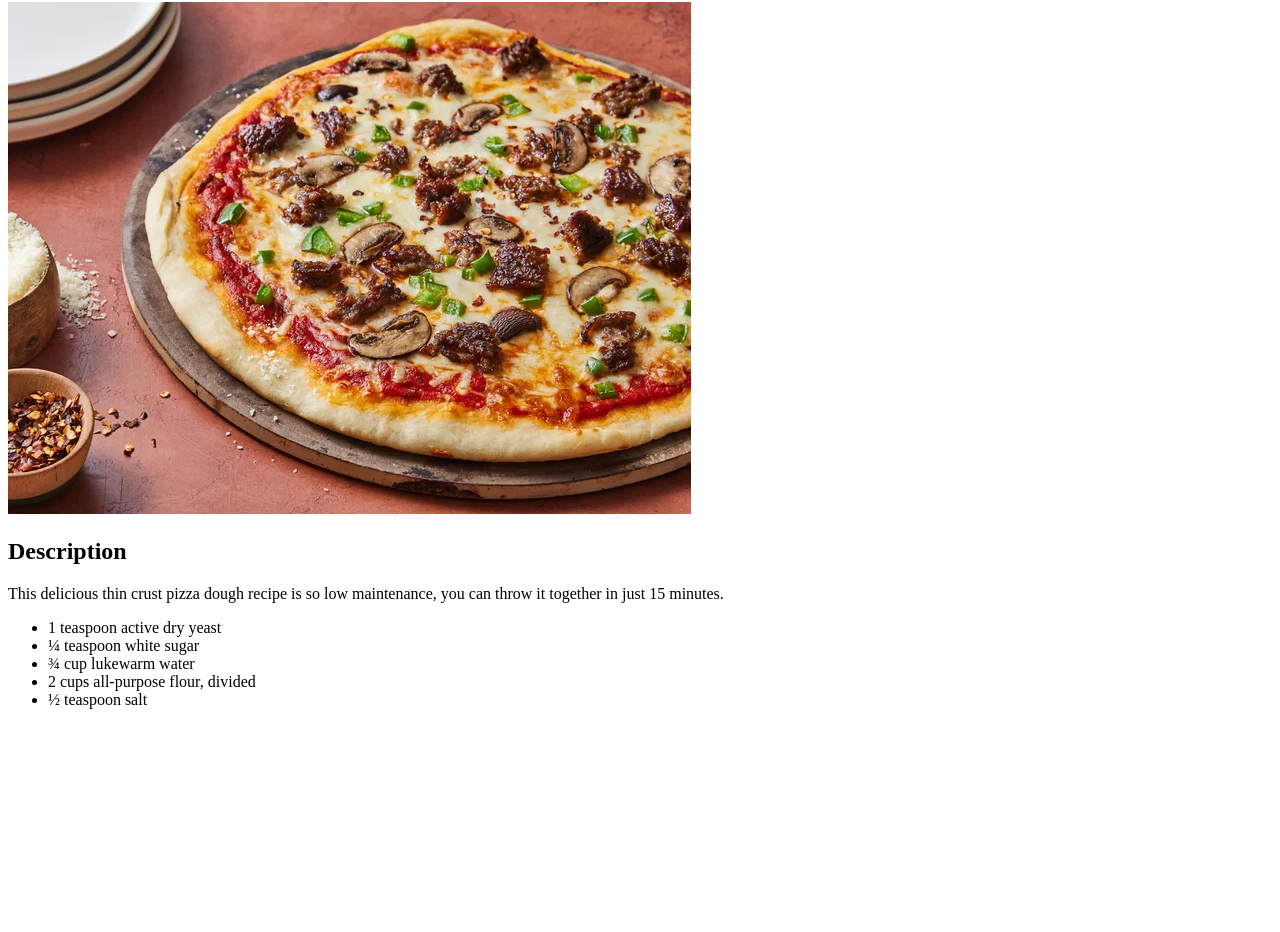
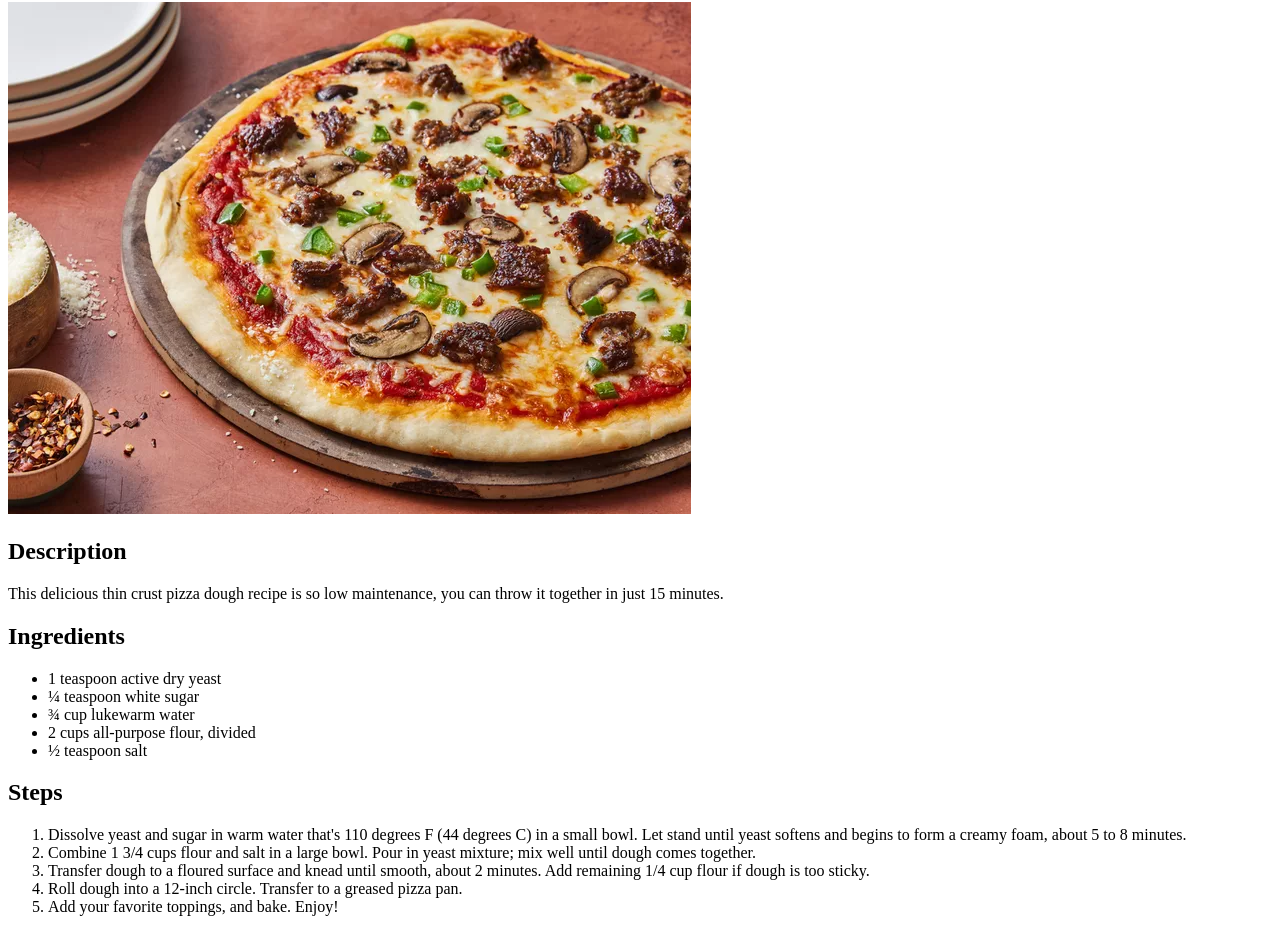
Before and after one commit to IlyaAmadeus/odin-recipes, a plain HTML site: page recipes/pizza.html in a window 1280 px wide. Shown: the part 78-1010 px from the top of the page. Before the commit the page ends 803 px from the top, so only its background shows below. Drawn offline with Linux system fonts and the light colour scheme.

Commit message:
Add steps to cook recipes

```diff
--- a/recipes/pizza.html
+++ b/recipes/pizza.html
@@ -9,6 +9,7 @@
         <img src="../img/pizza.webp" alt="Hot pizza">
         <h2>Description</h2>
         <p>This delicious thin crust pizza dough recipe is so low maintenance, you can throw it together in just 15 minutes.</p>
+        <h2>Ingredients</h2>
         <ul>
             <li>1 teaspoon active dry yeast</li>
             <li>¼ teaspoon white sugar</li>
@@ -16,5 +17,14 @@
             <li>2 cups all-purpose flour, divided</li>
             <li>½ teaspoon salt</li>
         </ul>
+        <h2>Steps</h2>
+        <ol>
+            <li>Dissolve yeast and sugar in warm water that's 110 degrees F (44 degrees C) in a small bowl.
+                Let stand until yeast softens and begins to form a creamy foam, about 5 to 8 minutes.</li>
+            <li>Combine 1 3/4 cups flour and salt in a large bowl. Pour in yeast mixture; mix well until dough comes together.</li>
+            <li>Transfer dough to a floured surface and knead until smooth, about 2 minutes. Add remaining 1/4 cup flour if dough is too sticky.</li>
+            <li>Roll dough into a 12-inch circle. Transfer to a greased pizza pan.</li>
+            <li>Add your favorite toppings, and bake. Enjoy!</li>
+        </ol>
     </body>
 </html>
```
Also changed, not shown: recipes/lasagna.html (+9 -0 lines), recipes/pasta.html (+8 -0 lines).
